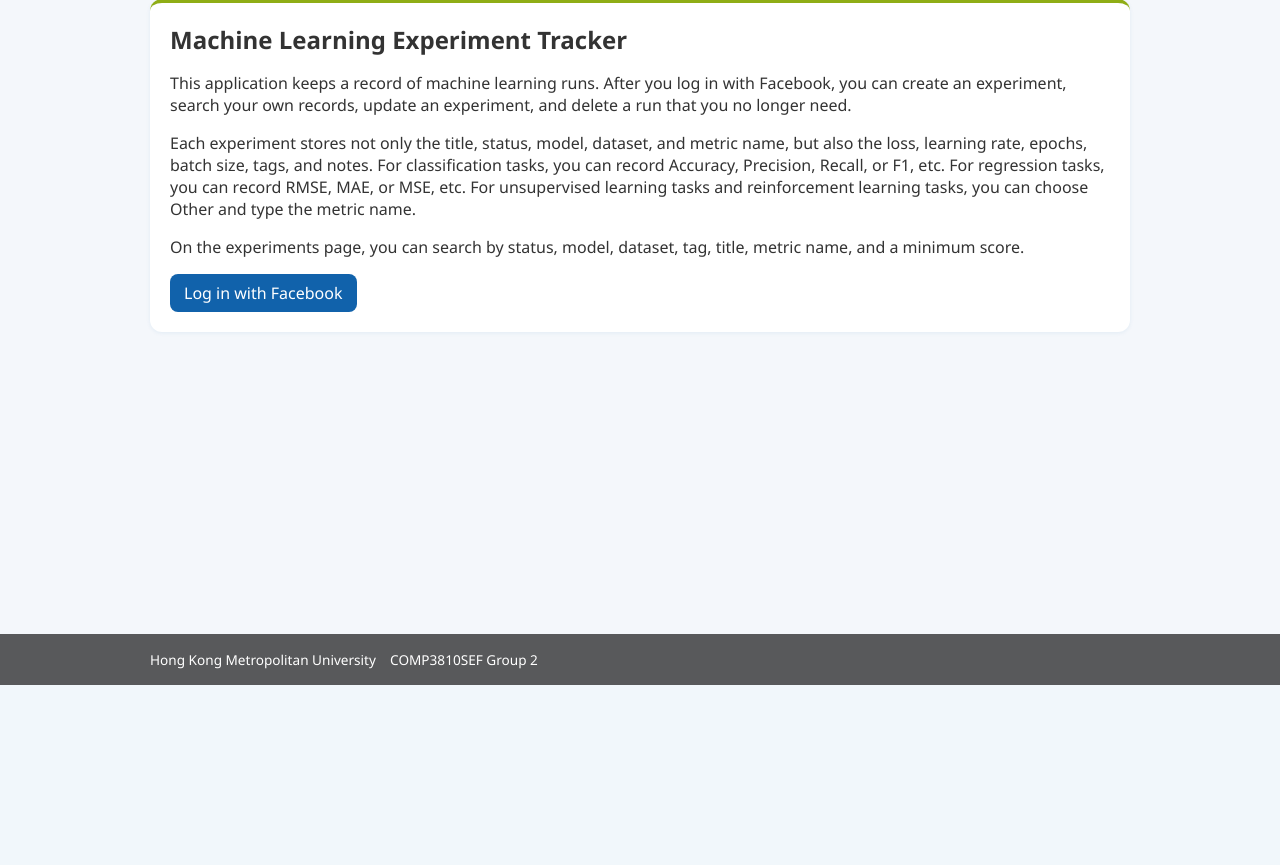
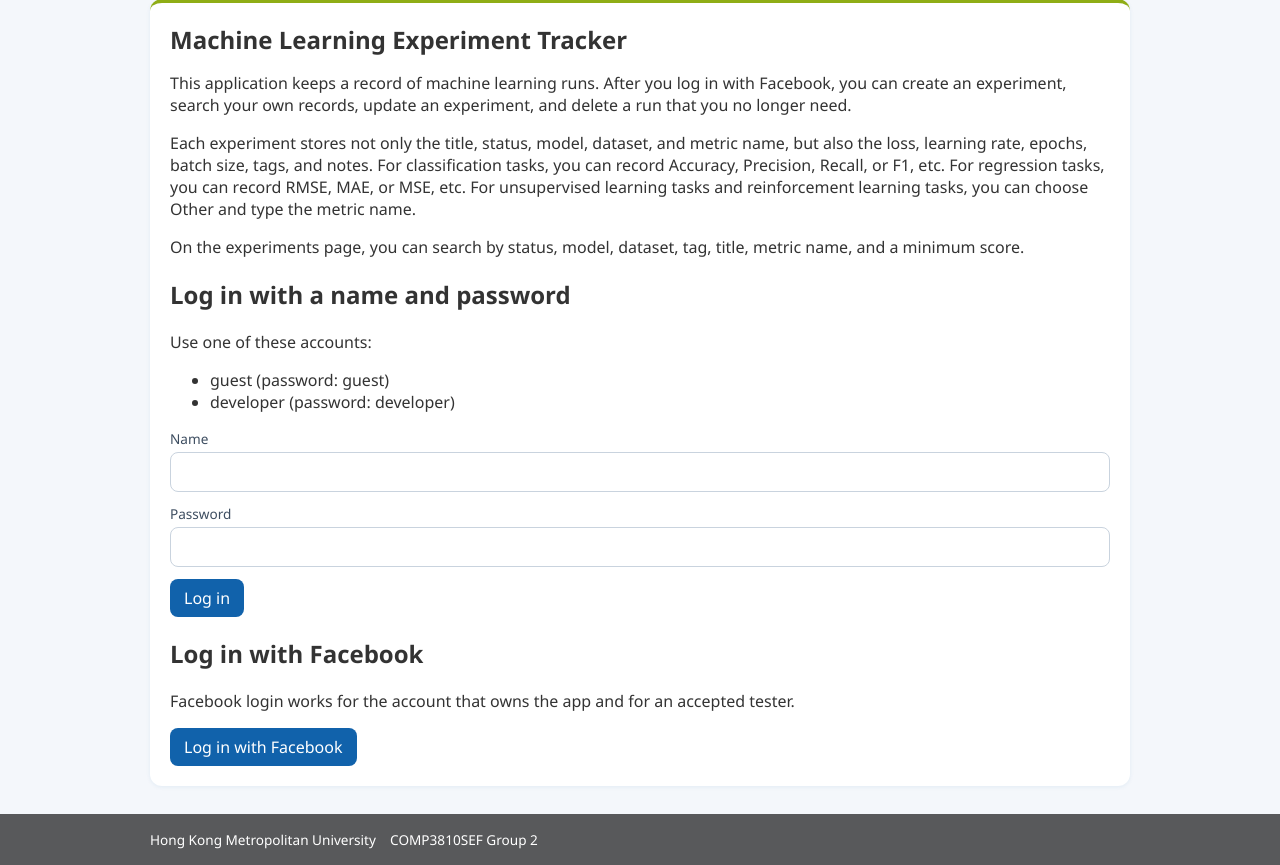
Before and after one commit to CTK2771/comp3810sef_group2, a Node server app: page /login in a window 1280 px wide. Shown: the part 115-980 px from the top of the page. Before the commit the page ends 800 px from the top, so only its background shows below. Run offline with Node 20, Linux system fonts and the light colour scheme; some libraries are stand-ins or nearby versions.

Commit message:
Enhance login.ejs with password login details
Added login instructions and form for name and password authentication.

```diff
--- a/views/login.ejs
+++ b/views/login.ejs
@@ -4,6 +4,30 @@
     <p>This application keeps a record of machine learning runs. After you log in with Facebook, you can create an experiment, search your own records, update an experiment, and delete a run that you no longer need.</p>
     <p>Each experiment stores not only the title, status, model, dataset, and metric name, but also the loss, learning rate, epochs, batch size, tags, and notes. For classification tasks, you can record Accuracy, Precision, Recall, or F1, etc. For regression tasks, you can record RMSE, MAE, or MSE, etc. For unsupervised learning tasks and reinforcement learning tasks, you can choose Other and type the metric name.</p>
     <p>On the experiments page, you can search by status, model, dataset, tag, title, metric name, and a minimum score.</p>
+    <h2>Log in with a name and password</h2>
+    <p>Use one of these accounts:</p>
+    <ul>
+        <li>guest (password: guest)</li>
+        <li>developer (password: developer)</li>
+    </ul>
+    <% if (typeof message !== 'undefined' && message) { %>
+    <p><b><%= message %></b></p>
+    <% } %>
+    <form action="/login" method="POST" class="form-grid">
+        <div class="wide">
+            <label>Name</label>
+            <input name="name" required>
+        </div>
+        <div class="wide">
+            <label>Password</label>
+            <input name="password" type="password" required>
+        </div>
+        <div class="wide">
+            <button type="submit">Log in</button>
+        </div>
+    </form>
+    <h2>Log in with Facebook</h2>
+    <p>Facebook login works for the account that owns the app and for an accepted tester.</p>
     <a class="button" href="/auth/facebook">Log in with Facebook</a>
 </section>
 <%- include('footer') %>
```
